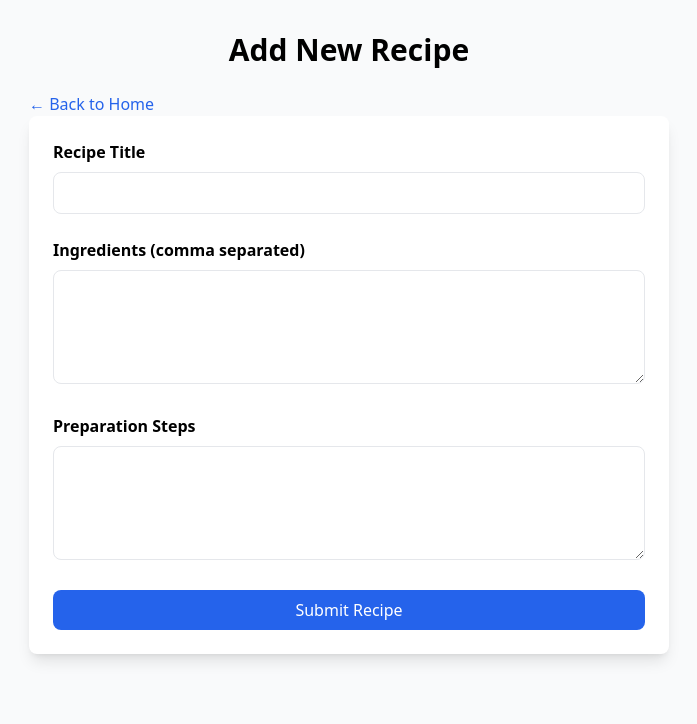
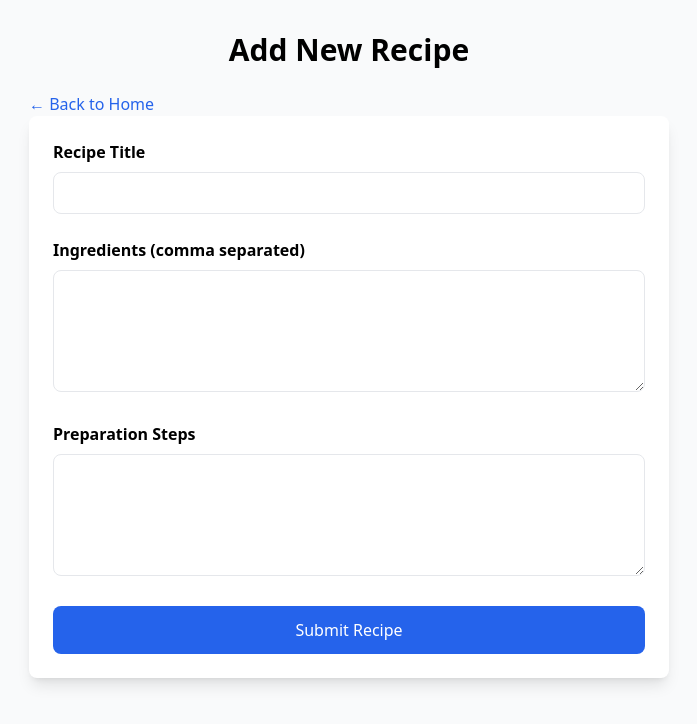
Before and after one commit to IanWachcode/alx-fe-reactjs, a React app in the folder recipe-sharing-platform/: page /add in a window 1280 px wide. Shown: the top 724 px of the page, without its empty margins (291-988 px from the left). Built offline with nearby package versions, Linux system fonts and the light colour scheme; the HTML template or start-up script is replaced by a standard one.

Commit message:
task 3 bug fix comms

```diff
--- a/recipe-sharing-platform/src/components/AddRecipeForm.jsx
+++ b/recipe-sharing-platform/src/components/AddRecipeForm.jsx
@@ -75,7 +75,7 @@ function AddRecipeForm() {
 
       <form
         onSubmit={handleSubmit}
-        className="bg-white shadow-lg rounded-lg p-6 space-y-6"
+        className="bg-white shadow-lg rounded-lg p-4 md:p-6 space-y-6"
       >
         {/* Title */}
         <div>
@@ -106,7 +106,7 @@ function AddRecipeForm() {
             value={ingredients}
             onChange={(e) => setIngredients(e.target.value)}
             rows="4"
-            className="w-full border rounded-lg px-4 py-2"
+            className="w-full border rounded-lg px-3 md:px-4 py-2 md:py-3"
           />
           {errors.ingredients && (
             <p className="text-red-500 text-sm">
@@ -125,7 +125,7 @@ function AddRecipeForm() {
             value={steps}
             onChange={(e) => setSteps(e.target.value)}
             rows="4"
-            className="w-full border rounded-lg px-4 py-2"
+            className="w-full border rounded-lg px-3 md:px-4 py-2 md:py-3"
           />
           {errors.steps && (
             <p className="text-red-500 text-sm">
@@ -136,7 +136,7 @@ function AddRecipeForm() {
 
         <button
           type="submit"
-          className="w-full bg-blue-600 text-white py-2 rounded-lg"
+          className="w-full bg-blue-600 text-white py-2 md:py-3 rounded-lg hover:bg-blue-700 transition-colors duration-300"
         >
           Submit Recipe
         </button>
```
